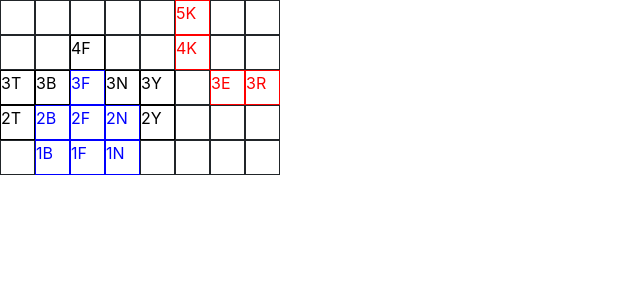
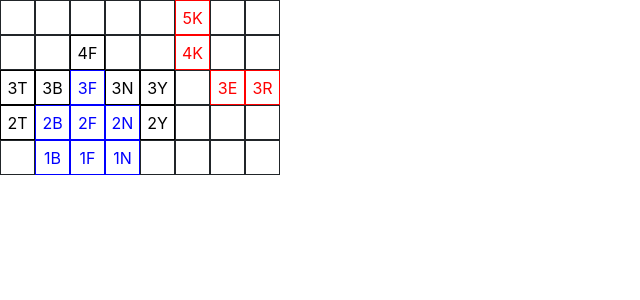
Before and after one commit to jcavanagh/xwing-recorder, a React (Create React App) app: page / in a window 1280 px wide. Shown: the top 300 px of the page, without its empty margins (0-640 px from the left). Built offline with nearby package versions, Linux system fonts and the light colour scheme.

Commit message:
minor prettyfying

```diff
--- a/src/Dials.js
+++ b/src/Dials.js
@@ -43,6 +43,23 @@ const bearingOrder = [
     "P",
     "D"
 ]
+
+const bearingSvg = {
+    "T": '',
+    "B": '',
+    "F": '',
+    "N": '',
+    "Y": '',
+    "K": '',
+    "L": '',
+    "S": '',
+    "E": '',
+    "R": '',
+    "O": '',
+    "A": '',
+    "P": '',
+    "D": ''
+}
 
 function parseXwsManeuvers(xwsManeuvers) {
     return xwsManeuvers.map(xwsm => {
@@ -139,11 +156,8 @@ class MDial extends React.Component {
     // }
 
     renderButton(maneuverData) {
-        // Roughing out styles so I can see what it looks like
-        const buttonSize = '35px';
+        const buttonSize = '35px'
         const border = '1px solid';
-        // Render each as inline, so they don't wrap
-        // Their container should define the lines
         const display = 'flex';
         const difficultyStyles = {
             'R': 'red',
@@ -154,9 +168,20 @@ class MDial extends React.Component {
         if(maneuverData) {
             // Actual button
             const fontColor = difficultyStyles[maneuverData.difficulty];
+            const style = {
+                color: fontColor,
+                height: buttonSize,
+                width: buttonSize,
+                border,
+                display,
+                alignContent: 'center',
+                justifyContent: 'center',
+                alignItems: 'center'
+            }
+
             return (
-                <div key={maneuverData.xws} onClick={this.props.onClick} style={{ color: fontColor, height: buttonSize, width: buttonSize, border, display }}>
-                    {maneuverData.speed}{maneuverData.bearing}
+                <div key={maneuverData.xws} onClick={this.props.onClick} style={style}>
+                    <span>{maneuverData.speed}{maneuverData.bearing}</span>
                 </div>
             );
         }
```
